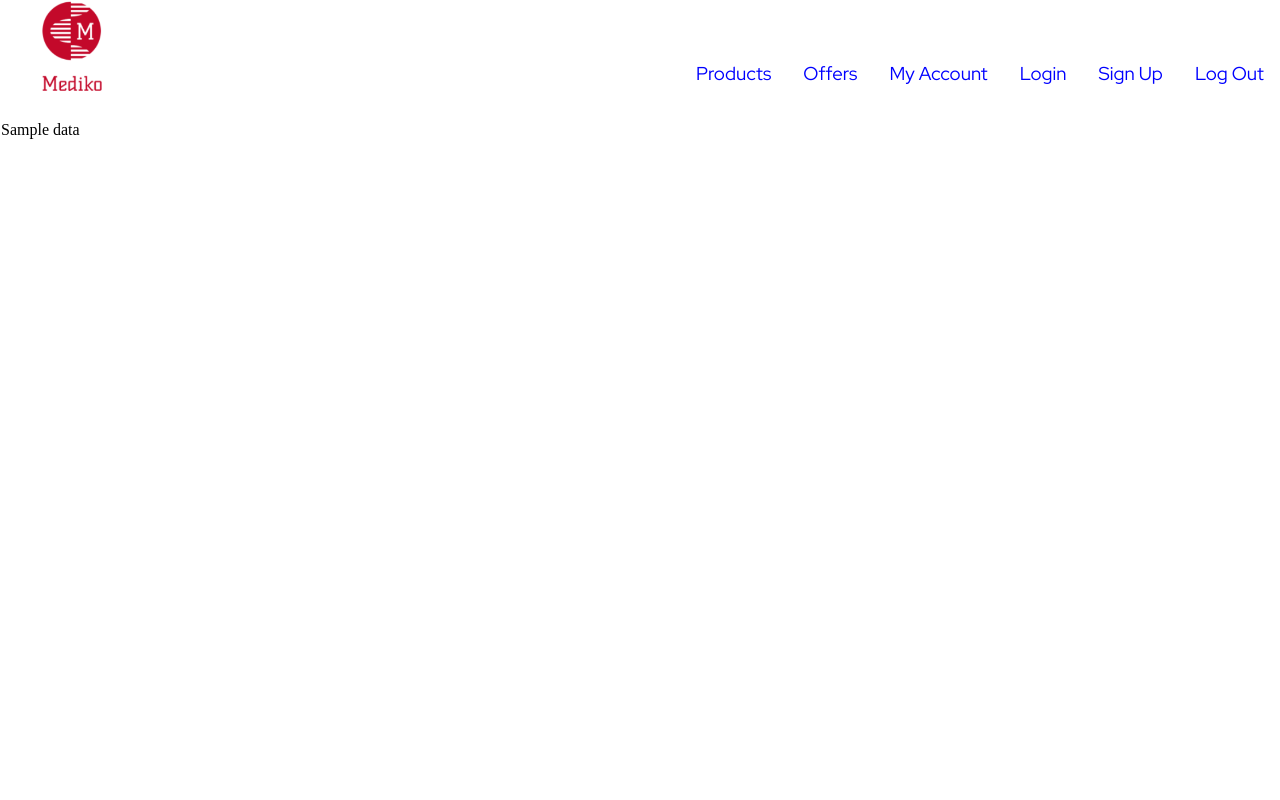
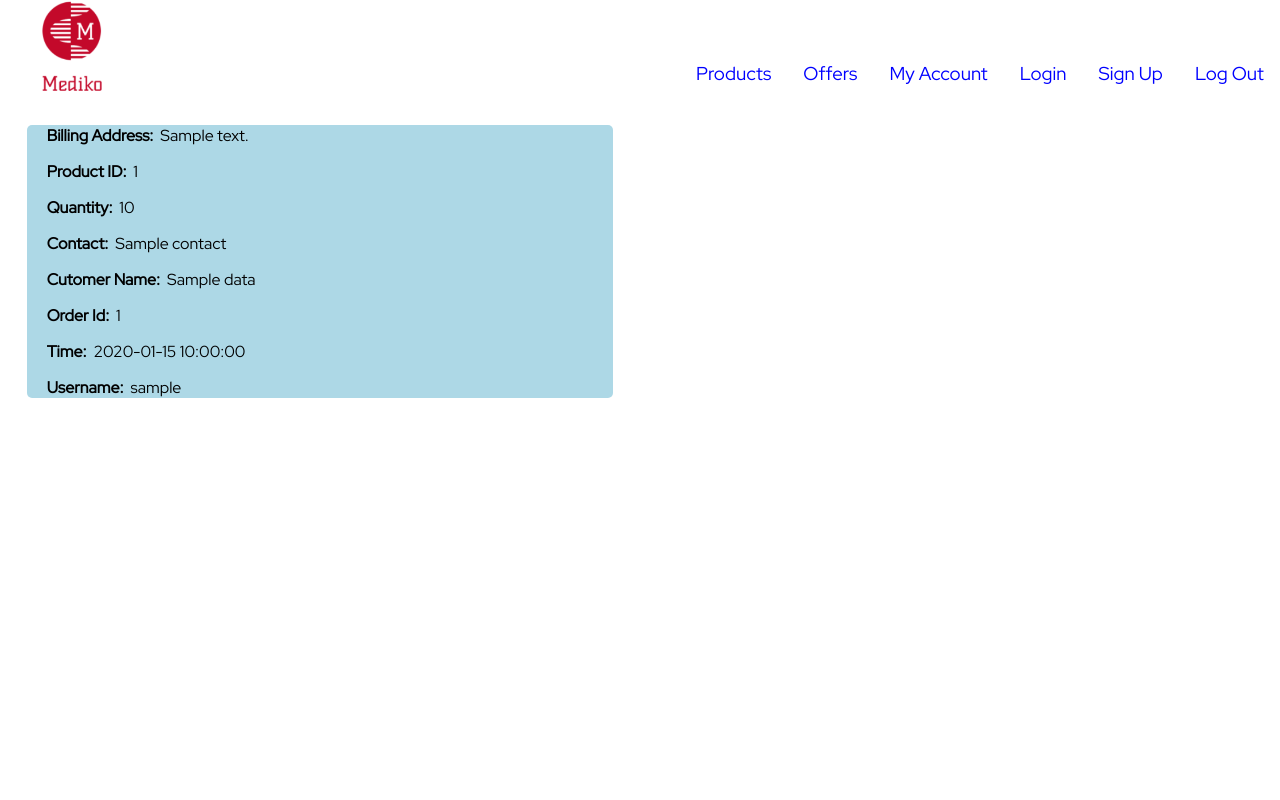
Before and after one commit to Apex-ace/MediEase, a Flask app: page /myorder/1/1 in a window 1280 px wide. Run offline with Flask 3, Linux system fonts and the light colour scheme; a database or web service that is not in the repository returns one stand-in record (values such as "Sample title"); data that the repository does not hold is empty; parts of the project's set-up code (start-up, migrations or seed data) failed here and were passed over.

Commit message:
create new orderpage layout

```diff
--- a/templates/customer/orderpage.html
+++ b/templates/customer/orderpage.html
@@ -1,25 +1,78 @@
 <!DOCTYPE html>
 <html lang="en">
+
 <head>
   <meta charset="UTF-8" />
   <meta name="viewport" content="width=device-width, initial-scale=1.0" />
   <title>My Order Page</title>
-    <link
-      href="https://fonts.googleapis.com/css2?family=Pacifico&family=Playfair+Display&family=Red+Hat+Display&display=swap"
-      rel="stylesheet"
-    />
-    <link
-      rel="stylesheet"
-      href="{{ url_for('static', filename='customer/styles.css') }}"
-    />
+  <link href="https://fonts.googleapis.com/css2?family=Red+Hat+Display:wght@300&display=swap" rel="stylesheet">
+  <link rel="stylesheet" href="{{ url_for('static', filename='customer/orderpage.css') }}" />
   <script src="{{ url_for('static', filename='customer/orderpage.js') }}"></script>
+  <script src="{{ url_for('static', filename='customer/common.js') }}"></script>
+  <style>
+    /* Custom CSS to set full-page height */
+    body,
+    html {
+      height: 100%;
+    }
 
-    <script src="{{ url_for('static', filename='customer/common.js') }}"></script>
+    .full-height {
+      width: 100%;
+      min-width: 100%;
+      min-height: 100%;
+      display: flex;
+      flex-direction: column;
+      justify-content: center;
+    }
+
+    a:link {
+      text-decoration: none;
+    }
+
+    a:visited {
+      text-decoration: none;
+    }
+
+    a:hover {
+      text-decoration: underline;
+    }
+
+    a:active {
+      text-decoration: underline;
+    }
+  </style>
 </head>
+
 <body>
   {% include 'customer/navbar.html' %}
-    <div class="container">
-      {{ order }}
+  <div id="medicines" style="font-family: 'Red Hat Display', sans-serif; ">
+    <dl class="content">
+      <b>Billing Address:</b> &nbsp;{{ order['address'] }}
+    </dl>
+    {% for item in order['cart'] %}
+    <dl class="content">
+      <b>Product ID:</b> &nbsp;{{ item['id'] }}
+    </dl>
+    <dl class="content">
+      <b>Quantity:</b> &nbsp;{{ item['qty'] }}
+    </dl>
+    {% endfor %}
+    <dl class="content">
+      <b>Contact:</b> &nbsp;{{ order['contact'] }}
+    </dl>
+    <dl class="content">
+      <b>Cutomer Name:</b> &nbsp;{{ order['name'] }}
+    </dl>
+    <dl class="content">
+      <b>Order Id:</b> &nbsp;{{ order['orderid'] }}
+    </dl>
+    <dl class="content">
+      <b>Time:</b> &nbsp;{{ order['time'] }}
+    </dl>
+    <dl class="content">
+      <b>Username:</b> &nbsp;{{ order['username'] }}
+    </dl>
   </div>
 </body>
+
 </html>
```
Lines whose indentation alone changed are shown as unchanged.
